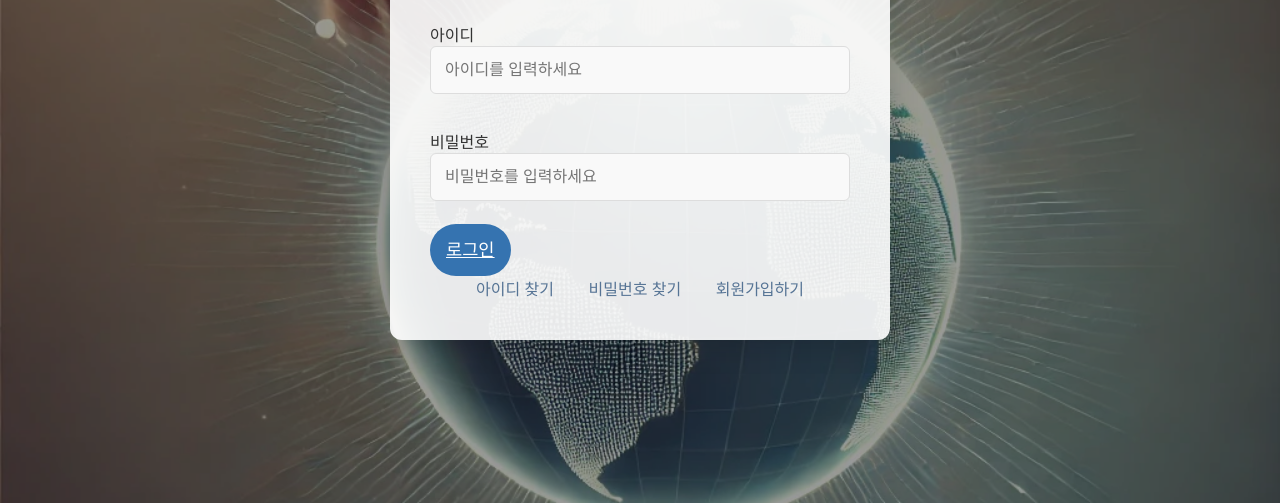
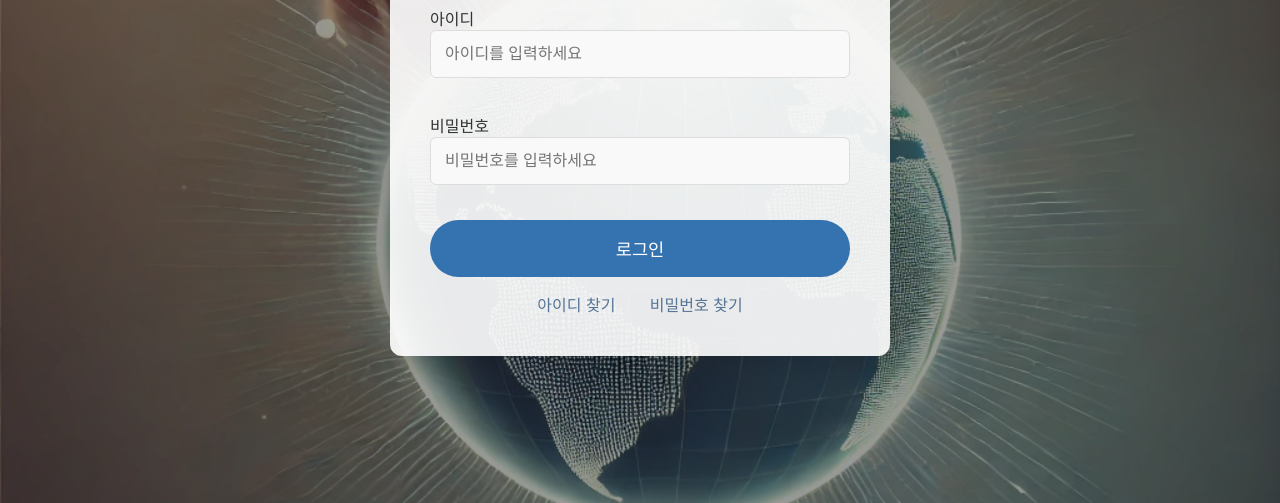
Before and after one commit to TRUTHTAP/DETECT_CLICKBATE, a plain HTML site: page login.html in a window 1280 px wide. Shown: the part 297-800 px from the top of the page. Drawn offline with Linux system fonts and the light colour scheme.

Commit message:
Add files via upload

```diff
--- a/login.html
+++ b/login.html
@@ -12,6 +12,7 @@
             <h1>로그인</h1>
             <p>Welcome! Truth Tap에 오신 것을 환영합니다.</p>
 
+            <form id="loginForm">
                 <div class="input-group">
                     <label for="username">아이디</label>
                     <input type="text" id="username" placeholder="아이디를 입력하세요">
@@ -22,15 +23,22 @@
                     <input type="password" id="password" placeholder="비밀번호를 입력하세요">
                 </div>
 
-            <!-- href 방식으로 main.html 이동 -->
-            <a href="main.html" class="login-btn">로그인</a>
+                <button type="button" class="login-btn" onclick="login()">로그인</button>
 
                 <div class="footer-links">
-                <a href="#">아이디 찾기</a>
-                <a href="#">비밀번호 찾기</a>
-                <a href="#">회원가입하기</a>
+                    <a href="#" style="text-align: left;">아이디 찾기</a>
+                    <a href="#" style="text-align: right;">비밀번호 찾기</a>
+                </div>
+            </form>
         </div>
     </div>
-    </div>
+
+    <script>
+        function login() {
+            // 로그인 성공 조건을 넣을 수 있습니다. 예: 사용자 정보 확인
+            // 로그인 성공 시 main 페이지로 이동
+            location.href = 'main.html';  // main 페이지로 리디렉션
+        }
+    </script>
 </body>
 </html>
```
Lines whose indentation alone changed are shown as unchanged.
